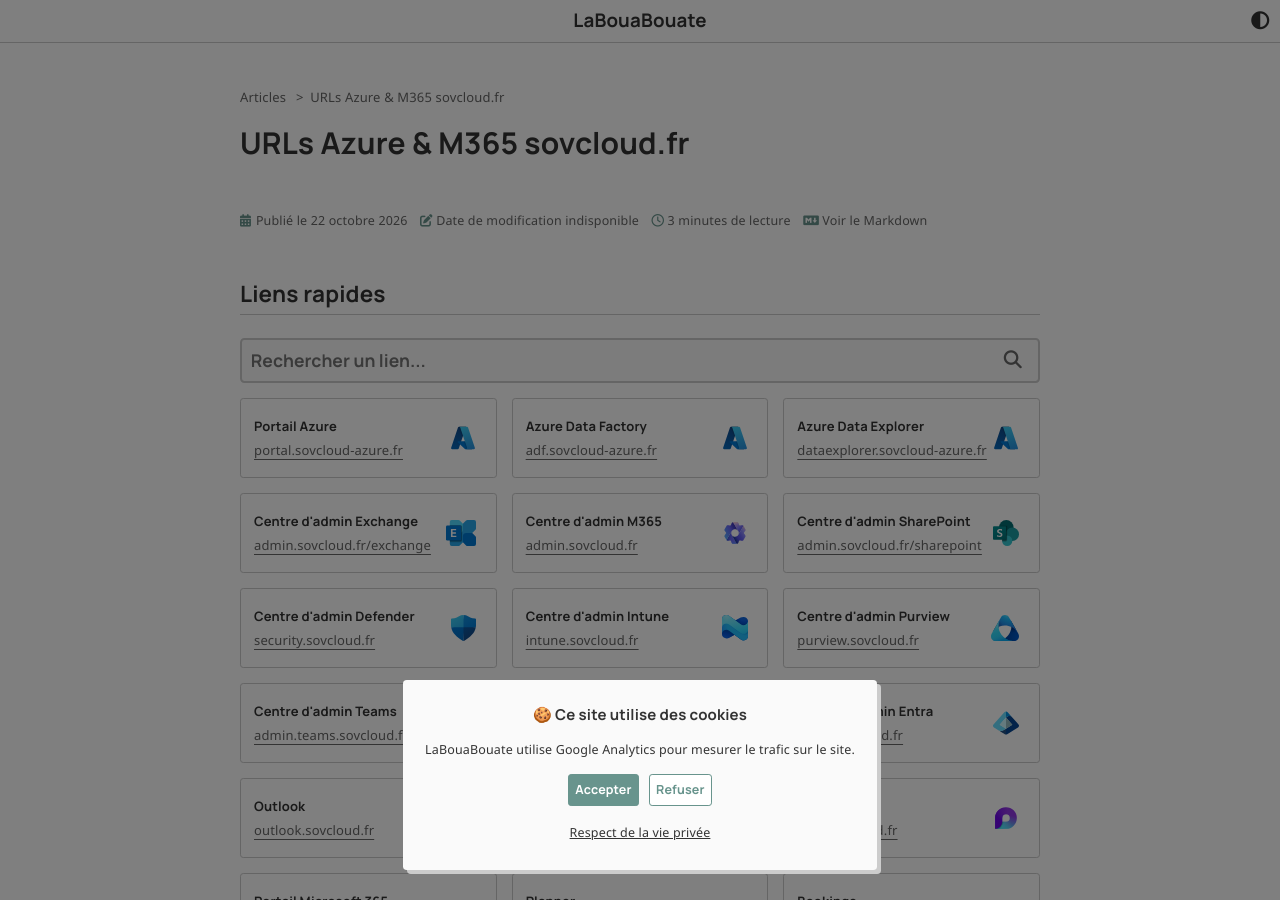
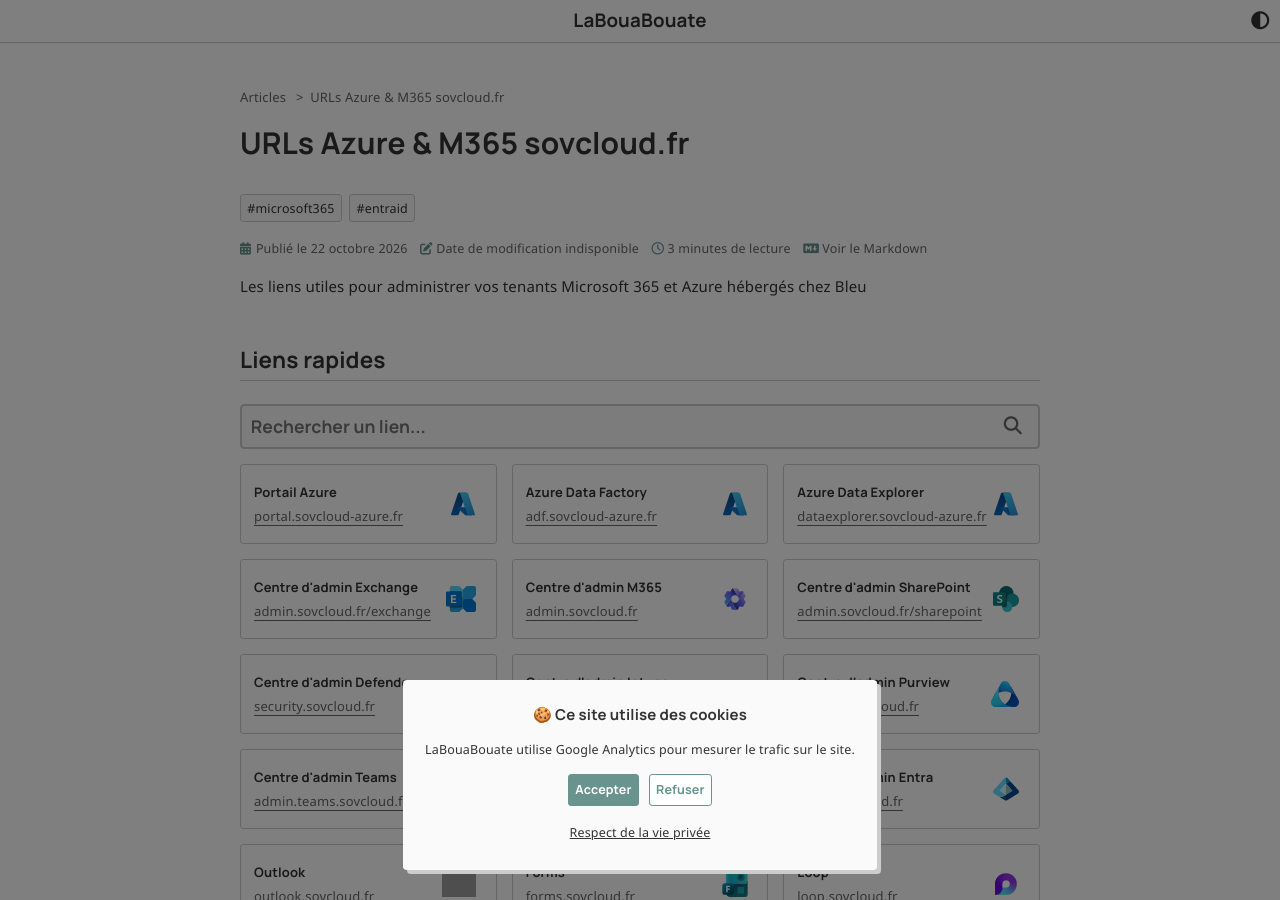
Before and after one commit to leobouard/leobouard.github.io, a Jekyll site: the page built from _posts/2026/2026-10-22-sovcloudfr.md, in a window 1280 px wide and 900 px high. Built offline with Jekyll 4.4.1, drawn with Linux system fonts in a browser that asks for light colours; nearby versions of some CDN libraries; some web fonts are replaced; comment, search, counter and statistics services are not loaded; grey boxes are pictures that could not be loaded.

Commit message:
Update 2026-10-22-sovcloudfr.md

```diff
--- a/_posts/2026/2026-10-22-sovcloudfr.md
+++ b/_posts/2026/2026-10-22-sovcloudfr.md
@@ -1,8 +1,11 @@
 ---
 permalink: /sovcloudfr
 title: "URLs Azure & M365 sovcloud.fr"
-description: "Les liens utiles pour administrer votre tenant Microsoft 365 et Azure hébergé chez Bleu"
+description: "Les liens utiles pour administrer vos tenants Microsoft 365 et Azure hébergés chez Bleu"
+tags: ["microsoft365", "entraid"]
 ---
+
+{{ page.description }}
 
 ## Liens rapides
 
```
